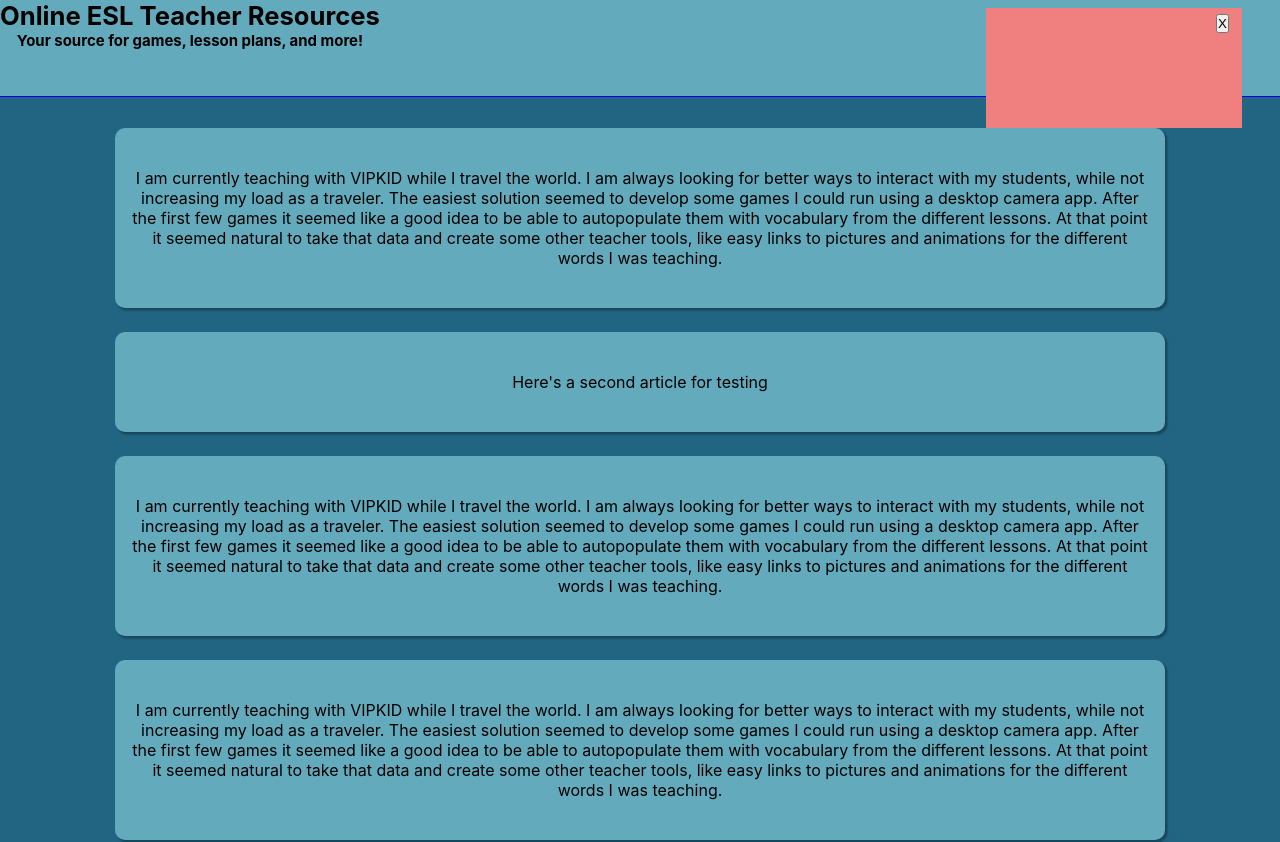
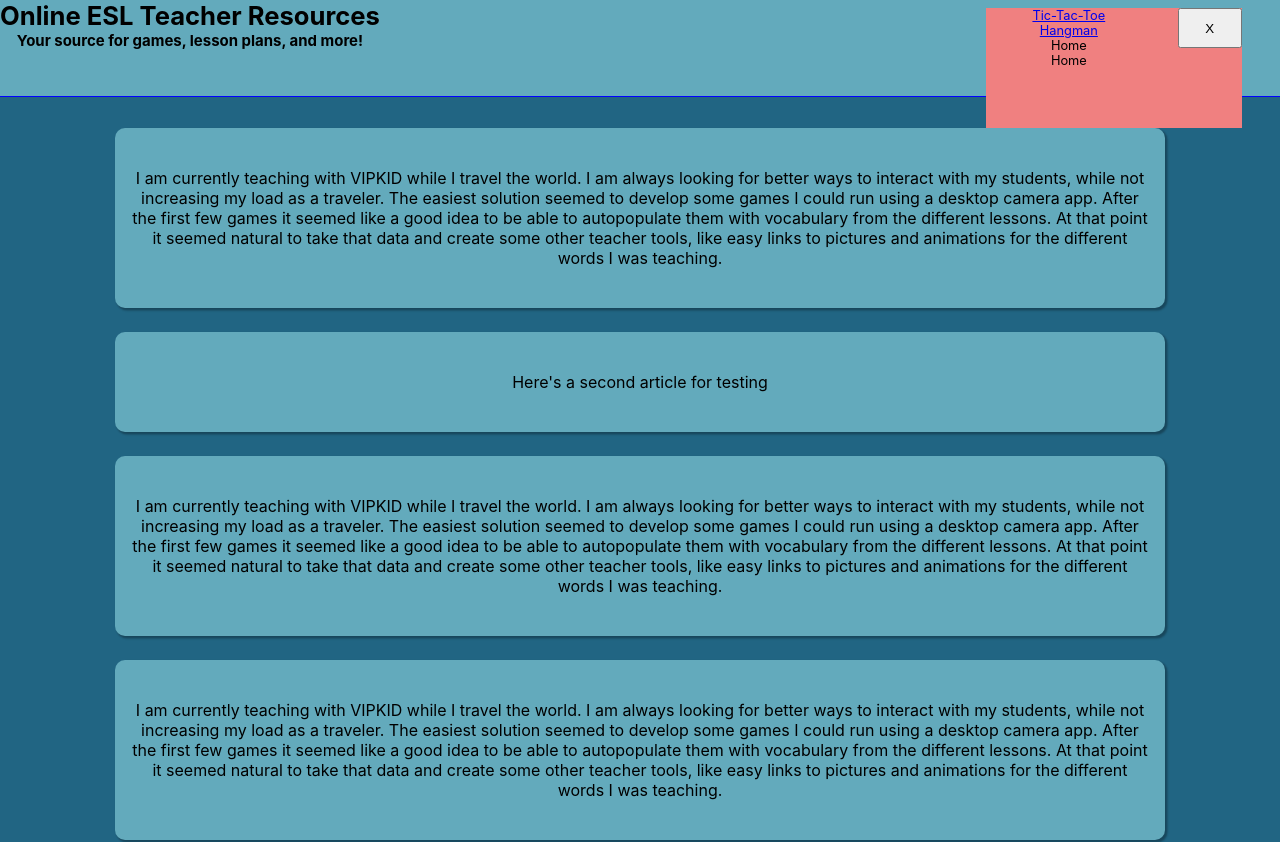
Before and after one commit to afminick/teacher-resources, a React (Create React App) app: page / in a window 1280 px wide. Shown: the top 842 px of the page. Built offline with nearby package versions, Linux system fonts and the light colour scheme.

Commit message:
Made functional nav menu button

```diff
--- a/public/styles.css
+++ b/public/styles.css
@@ -36,9 +36,12 @@ footer {
 
 .navbar {
     background-color: lightcoral;
-    position: absolute;
+    position: fixed;
     right: 3vw;
     top: 1vh;
+}
+
+.openNavbar {
     height: 15vh;
     width: 20vw;
 }
@@ -49,8 +52,10 @@ footer {
 
 .menuOpenButton {
     position: absolute;
-    top:5%;
-    right:5%;
+    height: 5vh;
+    width: 5vw;
+    top:0;
+    right:0;
 }
 
 main {
--- a/src/App.js
+++ b/src/App.js
@@ -9,13 +9,25 @@ class App extends React.Component {
     super(props)
     this.state = {
         value:'',
-        menuOpen: false
+        menuOpen: true
     };
+
+    this.menuClick = this.menuClick.bind(this);
+
 }
+
+menuClick(event) {
+  /*event.preventDefault();*/
+  this.setState({menuOpen:!this.state.menuOpen})
+}
+
+
   render() {
     return (
       <div className="App">
-        <Header menuStatus={this.state.menuOpen} />
+        <Header
+          menuStatus={this.state.menuOpen}
+          menuClick={this.menuClick} />
         <MainSite />
         <Footer />
       </div>
--- a/src/Header.js
+++ b/src/Header.js
@@ -2,16 +2,15 @@ import React from 'react'
 
 function responsiveMenu(props) {
 
-    const openMenu = <ul>
-    <li><a href="https://vigilant-lichterman-f14f98.netlify.com/">Tic-Tac-Toe</a></li>
-    <li><a href="https://goofy-montalcini-2ef709.netlify.com/">Hangman</a></li>
-    <li>Home</li>
-    <li>Home</li>
-</ul>
     return (
-        <div className="navbar">
-            <button className="menuOpenButton">X</button>
-            {props.menuStatus ? openMenu : null}
+        <div className="openNavbar">
+            <ul>
+                <li><a href="https://vigilant-lichterman-f14f98.netlify.com/">Tic-Tac-Toe</a></li>
+                <li><a href="https://goofy-montalcini-2ef709.netlify.com/">Hangman</a></li>
+                <li>Home</li>
+                <li>Home</li>
+            </ul>
+
         </div>
     )
 }
@@ -23,7 +22,11 @@ function Header(props) {
                 <h1>Online ESL Teacher Resources</h1>
                 <h3>Your source for games, lesson plans, and more!</h3>
             </div>
-            {responsiveMenu(props)}
+            <div className="navbar">
+                <button onClick={props.menuClick} className="menuOpenButton">X</button>
+                {props.menuStatus ? responsiveMenu() : null}
+            </div>
+
 
 
         </header>
```
